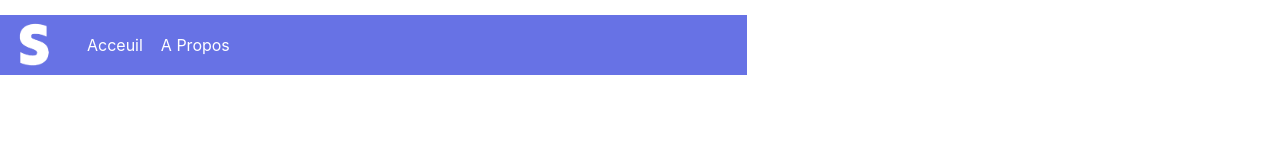
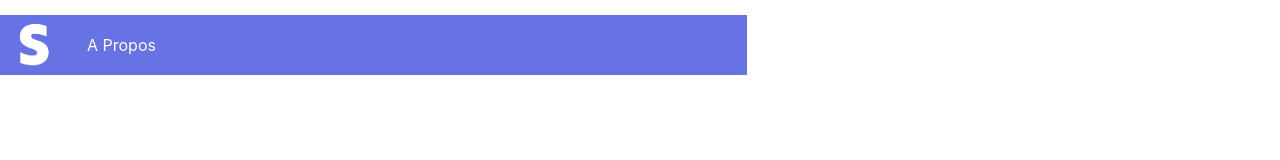
Before and after one commit to yDesamours/safemedocs, a React (Create React App) app: page / in a window 1280 px wide. Shown: the top 160 px of the page. Built offline with nearby package versions, Linux system fonts and the light colour scheme.

Commit message:
removed the button 'Acceuil'

```diff
--- a/src/components/nav.jsx
+++ b/src/components/nav.jsx
@@ -5,7 +5,6 @@ function nav(props){
   return(
     <nav>
       <ul>
-        <li><Button to='/'>Acceuil</Button></li>
         <li><Button to='/a_propos'>A Propos</Button></li>
       </ul>
    </nav>
```
